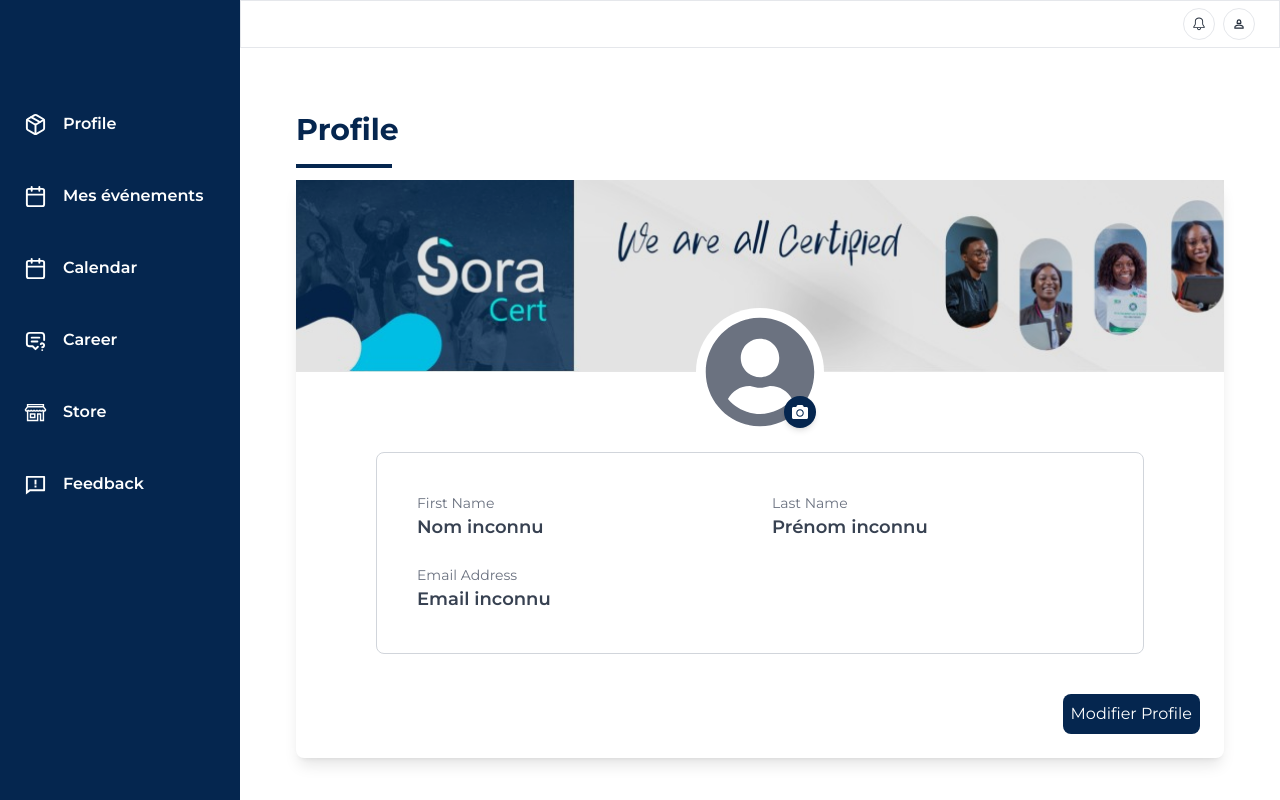
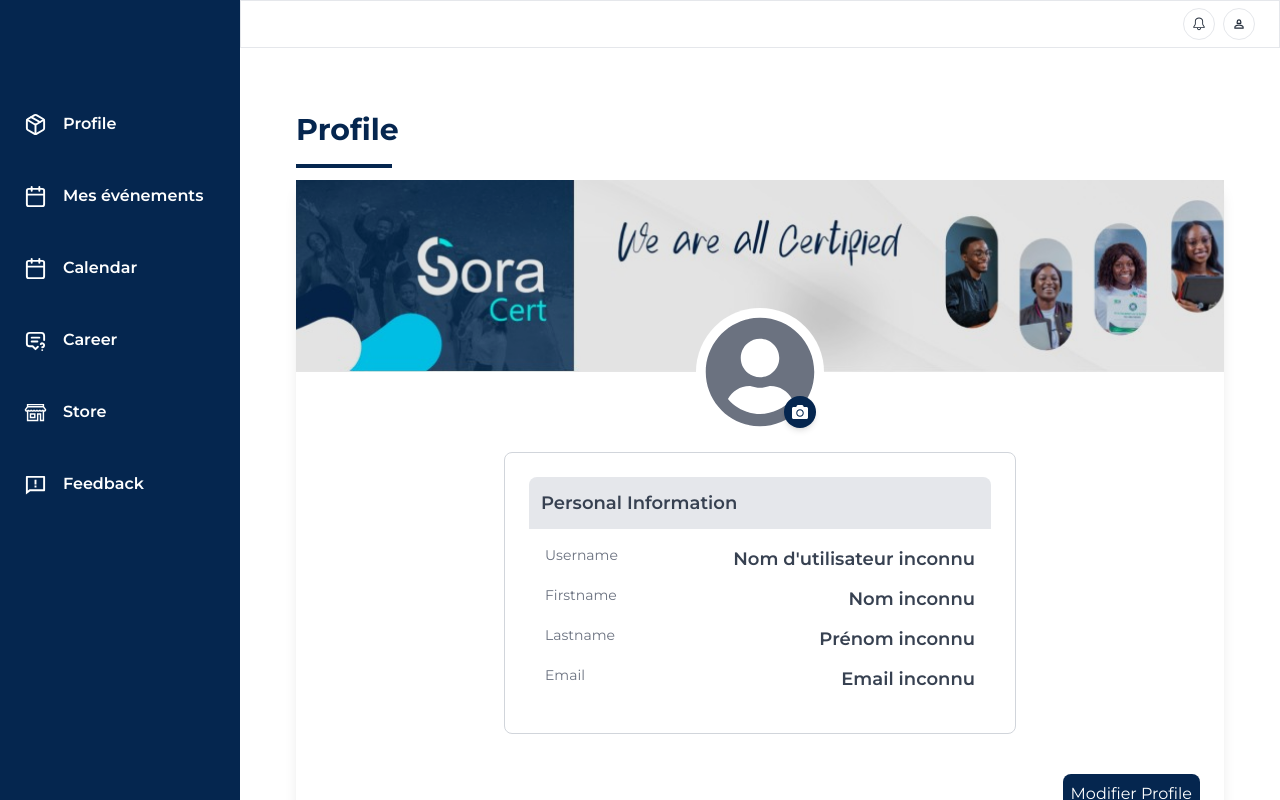
Before and after one commit to DidasMba/admin_perso, a React (Vite) app: page /admin/testfive in a window 1280 px wide. Built offline with nearby package versions, Linux system fonts and the light colour scheme; no server answers.

Commit message:
Made changes on the form details

```diff
--- a/src/components/profile/UserProfile.tsx
+++ b/src/components/profile/UserProfile.tsx
@@ -1,18 +1,10 @@
 import React, { useState } from "react";
-import {
-  FaUserCircle,
-  FaCamera,
-
-  // FaVenusMars,
-} from "react-icons/fa";
+import { FaUserCircle, FaCamera } from "react-icons/fa";
 import Heading from "../common/Heading";
-import Paragraph from "../common/Paragraph";
 import { useGetMeQuery } from "../../lib/features/slice/authSlice";
 import EditButton from "../common/buttons/EditButton";
 import ProfileEditForm from "./ProfileEditForm";
-// import UserInfo from "./UserInfo";
 
-// Image par défaut
 const defaultBackgroundImage = "/bgsora.jpeg";
 
 const UserProfile: React.FC = () => {
@@ -20,9 +12,6 @@ const UserProfile: React.FC = () => {
   const [avatarImage, setAvatarImage] = useState("");
 
   const { data, isLoading } = useGetMeQuery(null);
-  // const [isEditing, setIsEditing] = useState(false);
-
-  console.log(data);
 
   if (isLoading)
     return (
@@ -33,7 +22,7 @@ const UserProfile: React.FC = () => {
 
   return (
     <main className="w-full flex flex-col items-start p-6 min-h-screen">
-      <Heading text={`Profile`} />
+      <Heading text="Profile" />
       <div className="w-full bg-white shadow-lg rounded-lg">
         <div
           className="h-48 bg-cover bg-center relative"
@@ -45,9 +34,7 @@ const UserProfile: React.FC = () => {
           }}
         >
           <div className="absolute inset-0 bg-black bg-opacity-10"></div>
-
           <div className="absolute -bottom-16 left-1/2 transform -translate-x-1/2 flex flex-col items-center">
-            {/* Avatar */}
             <div className="relative">
               {data?.user.avatar ? (
                 <img
@@ -61,7 +48,6 @@ const UserProfile: React.FC = () => {
                   className="text-gray-500 bg-white p-2 rounded-full"
                 />
               )}
-              {/* Icône caméra pour changer l'avatar */}
               <label
                 className="absolute bottom-2 right-2 bg-customBlue text-white rounded-full p-2 shadow-md hover:bg-[#2d3748] cursor-pointer"
                 htmlFor="avatar-image-upload"
@@ -89,50 +75,52 @@ const UserProfile: React.FC = () => {
           </div>
         </div>
         <div className="flex justify-center">
-          <div className="mt-20 p-6 border border-gray-300 rounded-lg bg-white max-w-3xl w-full">
-            <div className="grid grid-cols-2 gap-6 p-4">
-              <div>
-                <p className="text-sm text-gray-500">First Name</p>
+          <div className="mt-20 p-6 bg-white max-w-lg w-full border border-gray-300 rounded-lg">
+            <div className="bg-gray-200 text-gray-700 text-lg font-semibold p-3 rounded-t-lg">Personal Information</div>
+            <div className="space-y-3 p-4">
+              <div className="flex justify-between">
+                <p className="text-sm text-gray-500">Username</p>
+                <p className="text-lg font-semibold text-gray-700">
+                  {data?.user.username || "Nom d'utilisateur inconnu"}
+                </p>
+              </div>
+              <div className="flex justify-between">
+                <p className="text-sm text-gray-500">Firstname</p>
                 <p className="text-lg font-semibold text-gray-700">
                   {data?.user.firstname || "Nom inconnu"}
                 </p>
               </div>
-              <div>
-                <p className="text-sm text-gray-500">Last Name</p>
+              <div className="flex justify-between">
+                <p className="text-sm text-gray-500">Lastname </p>
                 <p className="text-lg font-semibold text-gray-700">
                   {data?.user.lastname || "Prénom inconnu"}
                 </p>
               </div>
-              <div>
-                <p className="text-sm text-gray-500">Email Address</p>
+              <div className="flex justify-between">
+                <p className="text-sm text-gray-500">Email</p>
                 <p className="text-lg font-semibold text-gray-700">
                   {data?.user.email || "Email inconnu"}
                 </p>
               </div>
               {data?.user.phone && (
-                <div>
+                <div className="flex justify-between">
                   <p className="text-sm text-gray-500">Phone Number</p>
                   <p className="text-lg font-semibold text-gray-700">
                     {data.user.phone || "Numéro inconnu"}
                   </p>
                 </div>
               )}
-
               {data?.user.gender && (
-                <div>
-                  <p className="text-lg font-semibold text-gray-700">Gender</p>
-                  <p className="text-sm text-gray-500">
+                <div className="flex justify-between">
+                  <p className="text-sm text-gray-500">Gender</p>
+                  <p className="text-lg font-semibold text-gray-700">
                     {data.user.gender || "Non spécifié"}
                   </p>
                 </div>
-                   )}
-                   </div>
-                 </div>
-               </div>
-
-
-
-        {/* Utilisation du bouton d'édition */}
+              )}
+            </div>
+          </div>
+        </div>
         <EditButton onClick={() => setIsVisible(true)} />
       </div>
       {isVisible && <ProfileEditForm setIsVisible={setIsVisible} />}
```
